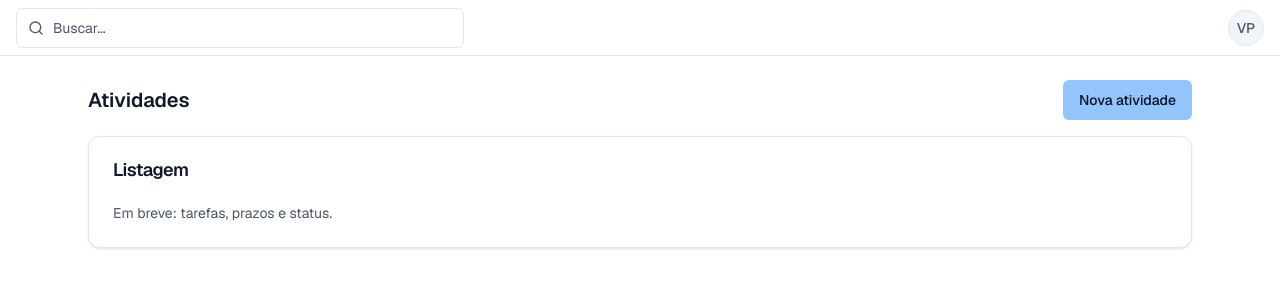
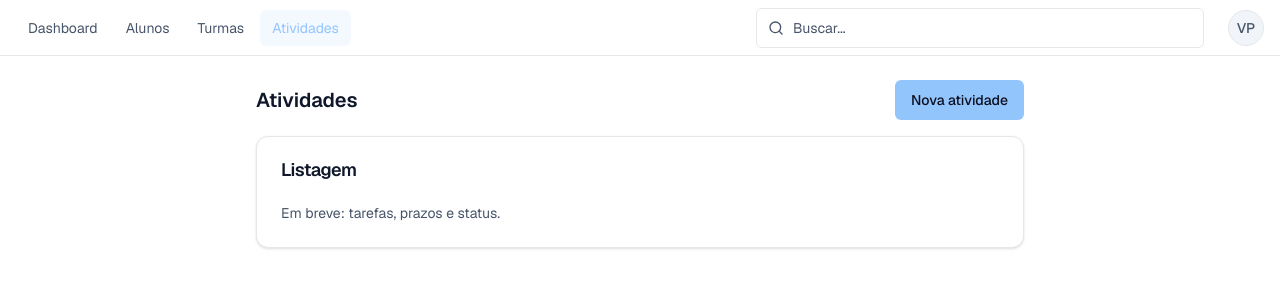
Before and after one commit to victorpazs/educaut, a Next.js app: page /activities in a window 1280 px wide. Shown: the top 300 px of the page. Built offline with nearby package versions, Linux system fonts and the light colour scheme.

Commit message:
fix: nav

```diff
--- a/src/app/(app)/activities/page.tsx
+++ b/src/app/(app)/activities/page.tsx
@@ -3,7 +3,7 @@ import { Button } from "@/components/ui/button";
 
 export default function ActivitiesPage() {
   return (
-    <div className="space-y-4">
+    <div className="mx-auto w-full max-w-3xl space-y-4">
       <div className="flex items-center justify-between">
         <h1 className="text-xl font-semibold">Atividades</h1>
         <Button>Nova atividade</Button>
--- a/src/app/(app)/classes/page.tsx
+++ b/src/app/(app)/classes/page.tsx
@@ -3,7 +3,7 @@ import { Button } from "@/components/ui/button";
 
 export default function ClassesPage() {
   return (
-    <div className="space-y-4">
+    <div className="mx-auto w-full max-w-3xl space-y-4">
       <div className="flex items-center justify-between">
         <h1 className="text-xl font-semibold">Turmas</h1>
         <Button>Nova turma</Button>
--- a/src/app/(app)/students/page.tsx
+++ b/src/app/(app)/students/page.tsx
@@ -3,7 +3,7 @@ import { Button } from "@/components/ui/button";
 
 export default function StudentsPage() {
   return (
-    <div className="space-y-4">
+    <div className="mx-auto w-full max-w-3xl space-y-4">
       <div className="flex items-center justify-between">
         <h1 className="text-xl font-semibold">Alunos</h1>
         <Button>Novo aluno</Button>
--- a/src/components/sidebar.tsx
+++ /dev/null
@@ -1,56 +0,0 @@
-"use client";
-
-import Link from "next/link";
-import { usePathname } from "next/navigation";
-import { cn } from "@/lib/utils";
-import { Home, GraduationCap, Users, ListChecks, Settings } from "lucide-react";
-
-const navItems = [
-  { href: "/dashboard", label: "Dashboard", icon: Home },
-  { href: "/students", label: "Alunos", icon: Users },
-  { href: "/classes", label: "Turmas", icon: GraduationCap },
-  { href: "/activities", label: "Atividades", icon: ListChecks },
-];
-
-export function Sidebar() {
-  const pathname = usePathname();
-
-  return (
-    <aside className="flex h-screen w-64 flex-col border-r border-border bg-sidebar text-sidebar-foreground">
-      <div className="flex h-14 items-center gap-2 border-b border-border px-4">
-        <div className="h-7 w-7 rounded-md bg-primary" />
-        <span className="text-base font-semibold">EducAut</span>
-      </div>
-      <nav className="flex-1 space-y-1 p-3">
-        {navItems.map((item) => {
-          const Icon = item.icon;
-          const active = pathname === item.href;
-          return (
-            <Link
-              key={item.href}
-              href={item.href}
-              className={cn(
-                "flex items-center gap-3 rounded-md px-3 py-2 text-sm transition-colors",
-                active
-                  ? "bg-primary/10 text-primary"
-                  : "text-muted-foreground hover:bg-muted/60 hover:text-foreground"
-              )}
-            >
-              <Icon className="h-4 w-4" />
-              <span>{item.label}</span>
-            </Link>
-          );
-        })}
-      </nav>
-      <div className="p-3">
-        <Link
-          href="#"
-          className="flex items-center gap-3 rounded-md px-3 py-2 text-sm text-muted-foreground hover:bg-muted/60 hover:text-foreground"
-        >
-          <Settings className="h-4 w-4" />
-          <span>Configurações</span>
-        </Link>
-      </div>
-    </aside>
-  );
-}
--- a/src/components/topbar.tsx
+++ b/src/components/topbar.tsx
@@ -1,17 +1,45 @@
 "use client";
 
 import { Search } from "lucide-react";
+import Link from "next/link";
 import { Input } from "@/components/ui/input";
 import { Avatar } from "@/components/ui/avatar";
+import { usePathname } from "next/navigation";
+import { cn } from "@/lib/utils";
 
 export function Topbar() {
+  const pathname = usePathname();
+
+  const nav = [
+    { href: "/dashboard", label: "Dashboard" },
+    { href: "/students", label: "Alunos" },
+    { href: "/classes", label: "Turmas" },
+    { href: "/activities", label: "Atividades" },
+  ];
+
   return (
     <header className="flex h-14 items-center gap-3 border-b border-border bg-background px-4">
-      <div className="relative hidden w-full max-w-md items-center md:flex">
+      <nav className="hidden items-center gap-1 md:flex">
+        {nav.map((item) => (
+          <Link
+            key={item.href}
+            href={item.href}
+            className={cn(
+              "rounded-md px-3 py-2 text-sm transition-colors",
+              pathname === item.href
+                ? "bg-primary/10 text-primary"
+                : "text-muted-foreground hover:bg-muted/60 hover:text-foreground"
+            )}
+          >
+            {item.label}
+          </Link>
+        ))}
+      </nav>
+      <div className="relative ml-auto hidden w-full max-w-md items-center md:flex">
         <Search className="absolute left-3 top-1/2 h-4 w-4 -translate-y-1/2 text-muted-foreground" />
         <Input className="pl-9" placeholder="Buscar..." />
       </div>
-      <div className="ml-auto flex items-center gap-3">
+      <div className="ml-3 flex items-center gap-3">
         <Avatar fallback="VP" />
       </div>
     </header>
```
